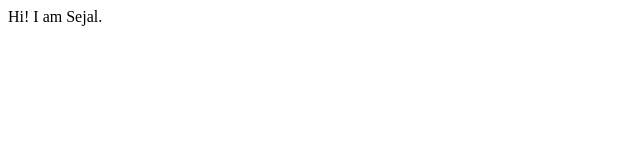
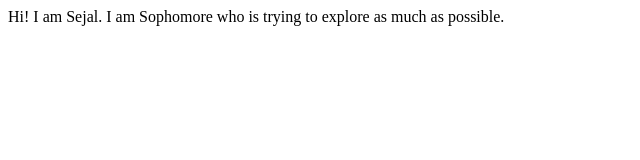
Before and after one commit to Sejaljain06/sejal-jain, a plain HTML site: page index.html in a window 1280 px wide. Shown: the whole page, without its empty margins (0-640 px from the left). Drawn offline with Linux system fonts and the light colour scheme.

Commit message:
docs: updated content

```diff
--- a/index.html
+++ b/index.html
@@ -6,6 +6,6 @@
     <title>Sejal Jain</title>
 </head>
 <body>
-    Hi! I am Sejal.
+    Hi! I am Sejal. I am Sophomore who is trying to explore as much as possible.
 </body>
 </html>
```
